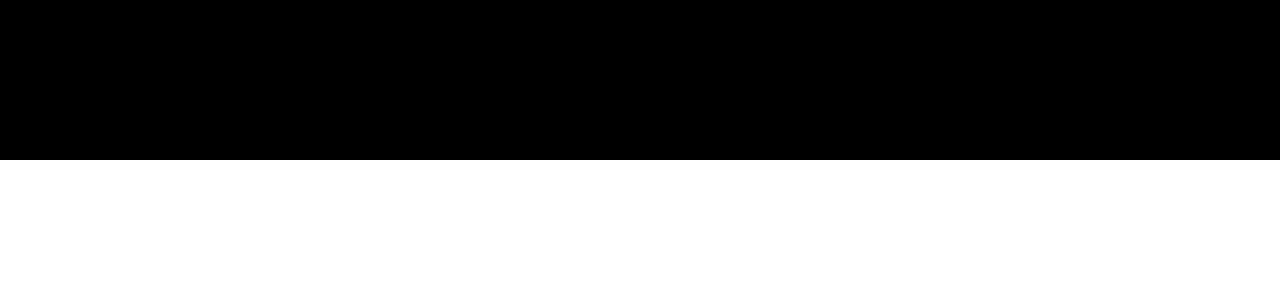
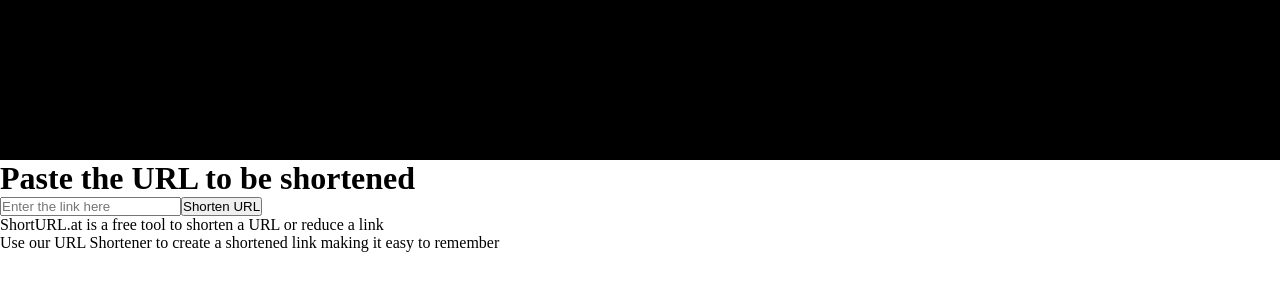
Before and after one commit to pacifiquem/url_shortner, a React (Create React App) app in the folder client/: page / in a window 1280 px wide. Shown: the top 300 px of the page. Built offline with nearby package versions, Linux system fonts and the light colour scheme.

Commit message:
modified

```diff
--- a/client/src/component/body.tsx
+++ b/client/src/component/body.tsx
@@ -4,7 +4,19 @@
 const BodyComponent:React.FC = () => {
     return(
     <>
-        <div className="body"></div>
+        <div className="body">
+            <div className="header">
+                <h1>Paste the URL to be shortened</h1>
+            </div>
+            <div className="input">
+                <input type="text" placeholder="Enter the link here" />
+                <button type="submit">Shorten URL</button>
+            </div>
+            <div className="footer-content">
+                <p>ShortURL.at is a free tool to shorten a URL or reduce a link</p>
+                <p>Use our URL Shortener to create a shortened link making it easy to remember</p>
+            </div>
+        </div>
     </>
     );
 }
--- a/client/src/component/nav.tsx
+++ b/client/src/component/nav.tsx
@@ -4,7 +4,9 @@
 const NavComponent:React.FC = () => {
     return(
     <>
-        <div className="nav">URL SHORTNER</div>
+        <div className="nav">
+            <h1>Short URL</h1>
+        </div>
     </>
     );
 }
```
